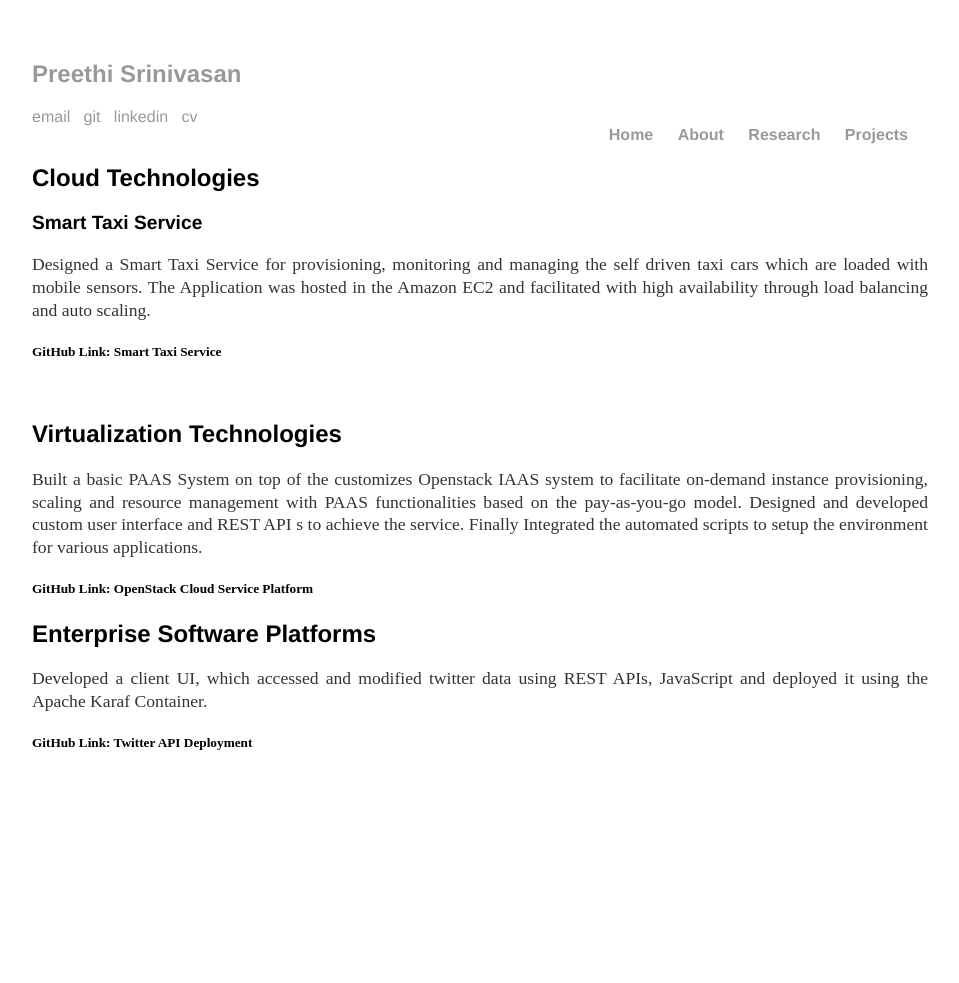
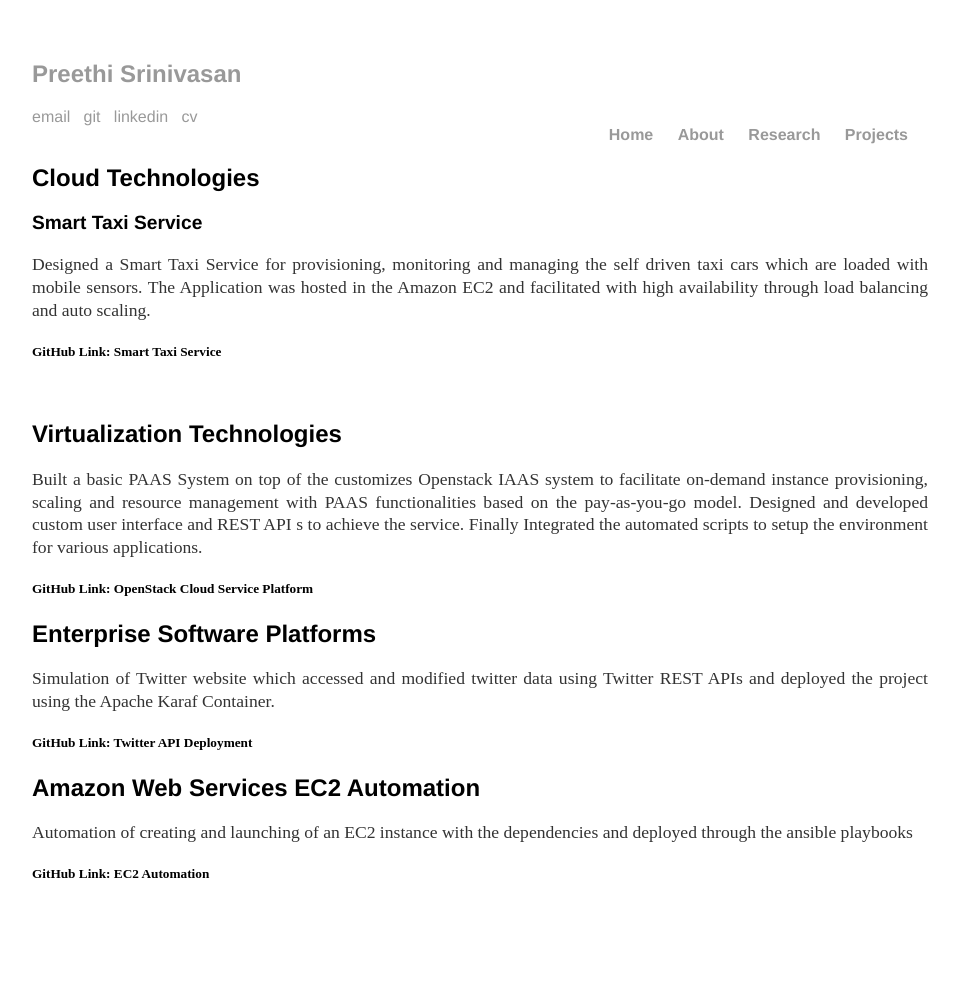
Before and after one commit to mrajesh971/mrajesh971.github.io, a Jekyll site: the page built from Projects/index.html, in a window 1280 px wide. Shown: the whole page, without its empty margins (160-1119 px from the left). Built offline with Jekyll 4.4.1, drawn with Linux system fonts in a browser that asks for light colours; before the commit the page ends 900 px from its top, so only the background shows below that.

Commit message:
Update index.html

```diff
--- a/Projects/index.html
+++ b/Projects/index.html
@@ -12,7 +12,11 @@ title: My Projects
   <h5><a class="link" href="https://github.com/PreethiSrinivasan/virtualization">GitHub Link: OpenStack Cloud Service Platform</a></h5>
   <h2> Enterprise Software Platforms</h2>
 
-  <p>Developed a client UI, which accessed and modified twitter data using REST APIs, JavaScript and deployed it using the Apache Karaf Container.   </p>
+  <p>Simulation of Twitter website which accessed and modified twitter data using Twitter REST APIs and deployed the project using the Apache Karaf Container.   </p>
 
   <h5><a class="link" href="https://github.com/PreethiSrinivasan/Twitter">GitHub Link: Twitter API Deployment</a></h5>
+    <h2> Amazon Web Services EC2 Automation</h2>
+
+  <p>Automation of creating and launching of an EC2 instance with the dependencies and deployed through the ansible playbooks </p>
+  <h5><a class="link" href="https://github.com/PreethiSrinivasan/Ansible">GitHub Link: EC2 Automation</a></h5>
 </div>
```
